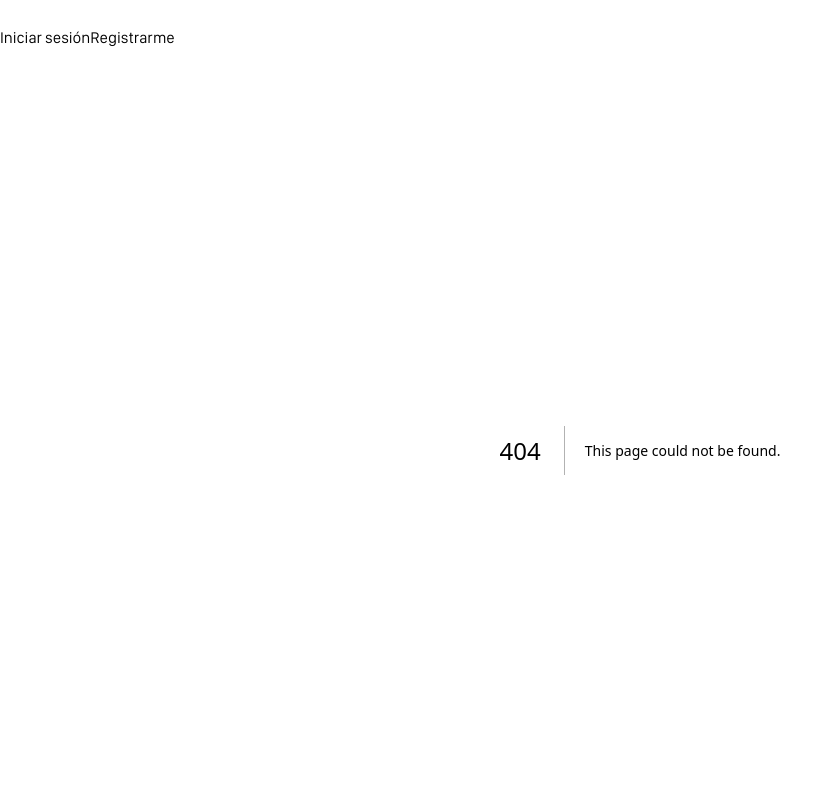
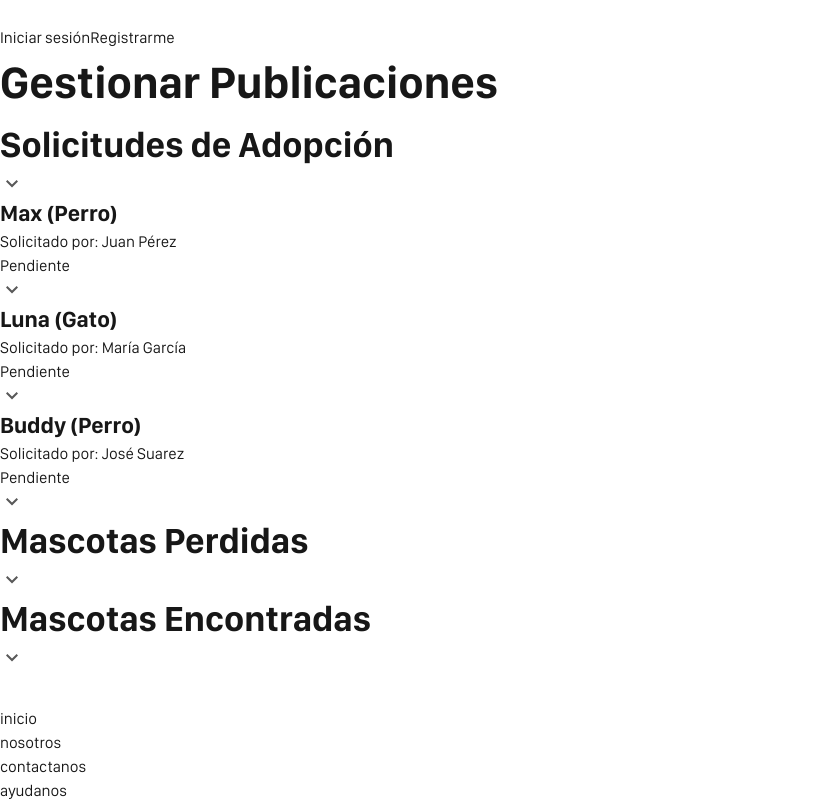
Before and after one commit to No-Country-simulation/s18-05-m-csharp-react, a Next.js app in the folder client/: page /notificaciones in a window 1280 px wide. Before the commit this address had no page. Shown: the top 801 px of the page, without its empty margins (0-839 px from the left). Built offline with nearby package versions, Linux system fonts and the light colour scheme.

Commit message:
gestion de publicaciones rediseñado y acomodado

```diff
--- /dev/null
+++ b/client/src/app/notificaciones/[management]/page.tsx
@@ -0,0 +1,26 @@
+import AdoptionRequests from "@/components/notifications/management/AdoptionRequest"
+import LostPets from "@/components/notifications/management/LostPets"
+import FoundPets from "@/components/notifications/management/FoundPets"
+
+type props = {
+  params: { management: string }
+}
+
+const page = ({ params: { management } }: props) => {
+  return (
+    <div className="container mx-auto p-6 md:p-8 lg:p-12 bg-background rounded-lg shadow-lg mb-12 transition-all duration-300 ease-in-out">
+      <h1 className="text-primary mb-8 text-center"> Gestionar</h1>
+      {
+        management === "adopciones"
+          ? <AdoptionRequests />
+          : management === "mascotas-perdidas"
+            ? <LostPets />
+            : management === "mascotas-encontradas"
+              ? <FoundPets />
+              : <h2 className="text-center my-24 text-primary">No se encontró la sección solicitada.</h2>
+      }
+    </div>
+  )
+}
+
+export default page
--- a/client/src/app/notificaciones/adopciones/page.tsx
+++ /dev/null
@@ -1,12 +0,0 @@
-import AdoptionRequests from "@/components/notifications/management/AdoptionRequest"
-
-const page = () => {
-  return (
-    <div className="container mx-auto p-6 md:p-8 lg:p-12 bg-background rounded-lg shadow-lg mb-12 transition-all duration-300 ease-in-out">
-      <h1 className="text-primary mb-8 text-center">Gestionar Solicitudes de Adopción</h1>
-      <AdoptionRequests />
-    </div>
-  )
-}
-
-export default page
--- a/client/src/app/notificaciones/mascotas-encontradas/page.tsx
+++ /dev/null
@@ -1,12 +0,0 @@
-import FoundPets from "@/components/notifications/management/FoundPets"
-
-const page = () => {
-  return (
-    <div className="container mx-auto p-6 md:p-8 lg:p-12 bg-background rounded-lg shadow-lg mb-12 transition-all duration-300 ease-in-out">
-      <h1 className="text-primary mb-8 text-center">Mascotas Encontradas</h1>
-      <FoundPets />
-    </div>
-  )
-}
-
-export default page
--- a/client/src/app/notificaciones/mascotas-perdidas/page.tsx
+++ /dev/null
@@ -1,12 +0,0 @@
-import LostPets from "@/components/notifications/management/LostPets"
-
-const page = () => {
-  return (
-    <div className="container mx-auto p-6 md:p-8 lg:p-12 bg-background rounded-lg shadow-lg mb-12 transition-all duration-300 ease-in-out">
-      <h1 className="text-primary mb-8 text-center">Mascotas Perdidas</h1>
-      <LostPets />
-    </div>
-  )
-}
-
-export default page
--- /dev/null
+++ b/client/src/app/notificaciones/page.tsx
@@ -0,0 +1,47 @@
+import AdoptionRequests from "@/components/notifications/management/AdoptionRequest"
+import LostPets from "@/components/notifications/management/LostPets"
+import FoundPets from "@/components/notifications/management/FoundPets"
+import { Disclosure, DisclosureButton, DisclosurePanel } from '@headlessui/react'
+import Image from "next/image"
+
+const items = [
+  { title: "Solicitudes de Adopción", component: <AdoptionRequests hiddenTitle /> },
+  { title: "Mascotas Perdidas", component: <LostPets hiddenTitle /> },
+  { title: "Mascotas Encontradas", component: <FoundPets hiddenTitle /> },
+]
+
+const page = () => {
+  return (
+    <div className="container mx-auto p-6 md:p-8 lg:p-12 mb-12 transition-all duration-300 ease-in-out">
+      <h1 className="text-primary mb-8 text-center">Gestionar Publicaciones</h1>
+      <div className="space-y-10">
+        {
+          items.map((item, index) => (
+            <Disclosure as="div" className="p-6 shadow-xl rounded-2xl" defaultOpen={index === 0} key={index}>
+              <DisclosureButton className="group flex w-full items-center justify-between">
+                <h2 className="text-secondary">
+                  {item.title}
+                </h2>
+
+                <Image
+                  alt="expandir"
+                  width={24}
+                  height={24}
+                  src={`/assets/icons/arrow_down.svg`}
+                  className="transition-transform duration-300 transform group-data-[open]:rotate-180"
+                />
+              </DisclosureButton>
+
+              <DisclosurePanel className="mt-2">
+                {item.component}
+              </DisclosurePanel>
+            </Disclosure>
+          ))
+        }
+      </div>
+
+    </div>
+  )
+}
+
+export default page
--- a/client/src/components/notifications/management/AdoptionRequest.tsx
+++ b/client/src/components/notifications/management/AdoptionRequest.tsx
@@ -1,5 +1,4 @@
 'use client'
-
 import Image from 'next/image'
 import { useState } from 'react'
 
@@ -48,7 +47,7 @@ const mockRequests: AdoptionRequest[] =
     }
   ]
 
-export default function AdoptionManagement() {
+export default function AdoptionManagement({ hiddenTitle }: { hiddenTitle?: boolean }) {
   const [requests, setRequests] = useState<AdoptionRequest[]>(mockRequests)
   const [expandedRequest, setExpandedRequest] = useState<string | null>(null)
 
@@ -63,6 +62,10 @@ export default function AdoptionManagement() {
   }
 
   return (
+    <div className="max-w-4xl mx-auto p-4">
+      {
+        !hiddenTitle && <h1 className="text-3xl font-bold mb-6">Solicitudes de Adopción</h1>
+      }
       <div className="space-y-6">
         {requests.map((request) => (
           <div key={request.id} className={`border border-primary rounded-lg overflow-hidden transition-all ease-in-out duration-300   ${expandedRequest === request.id ? "bg-custom-gradient text-white border-transparent" : "bg-white"}`}>
@@ -128,5 +131,6 @@ export default function AdoptionManagement() {
         ))
         }
       </div >
+    </div>
   )
 }
--- a/client/src/components/notifications/management/FoundPets.tsx
+++ b/client/src/components/notifications/management/FoundPets.tsx
@@ -30,7 +30,7 @@ const initialFoundPets: FoundPet[] = [
   }
 ]
 
-export default function FoundPets() {
+export default function FoundPets({ hiddenTitle }: { hiddenTitle?: boolean }) {
   const [foundPets, setFoundPets] = useState<FoundPet[]>(initialFoundPets)
   const [expandedPet, setExpandedPet] = useState<string | null>(null)
 
@@ -50,29 +50,31 @@ export default function FoundPets() {
 
   return (
     <div className="max-w-4xl mx-auto p-4">
-      <h1 className="text-3xl font-bold mb-6">Mascotas Encontradas</h1>
-      <div className="space-y-4">
+      {
+        !hiddenTitle && <h1 className="text-3xl font-bold mb-6">Mascotas Encontradas</h1>
+      }
+      <div className="space-y-6">
         {foundPets.map((pet) => (
-          <div key={pet.id} className="border rounded-lg shadow-sm overflow-hidden">
+          <div key={pet.id} className="border border-primary rounded-lg shadow-sm transition-all ease-in-out duration-300  overflow-hidden bg-white">
             <div
-              className="flex items-center justify-between p-4 cursor-pointer bg-gray-50"
+              className={`flex items-center justify-between p-6`}
               onClick={() => handleExpand(pet.id)}
             >
               <div>
-                <h2 className="text-lg font-semibold">Mascota Encontrada ({pet.type})</h2>
-                <p className="text-sm text-gray-600">Encontrado en: {pet.location}</p>
+                <h3>Mascota Encontrada ({pet.type})</h3>
+                <p>Encontrado en: {pet.location}</p>
               </div>
               <div className="flex items-center">
-                <span className={`px-2 py-1 rounded-full text-xs font-semibold ${pet.status === 'active' ? 'bg-blue-200 text-blue-800' : 'bg-green-200 text-green-800'
+                <span className={`px-4 py-2 rounded-full text-small font-semibold ${pet.status === 'active' ? 'bg-blue-200 text-blue-800' : 'bg-green-200 text-green-800'
                   }`}>
                   {pet.status === 'active' ? 'Buscando Dueño' : 'Devuelto'}
                 </span>
               </div>
             </div>
             {expandedPet === pet.id && (
-              <div className="p-4 border-t">
-                <p className="text-sm mb-2"><strong>Fecha de encuentro:</strong> {pet.date}</p>
-                <p className="text-sm mb-4"><strong>Descripción:</strong> {pet.description}</p>
+              <div className="p-6 border-t border-primary">
+                <p className="text-body mb-2"><strong>Fecha de encuentro:</strong> {pet.date}</p>
+                <p className="text-body mb-4"><strong>Descripción:</strong> {pet.description}</p>
                 <div className="flex justify-end space-x-2">
                   {pet.status === 'active' ? (
                     <button
--- a/client/src/components/notifications/management/LostPets.tsx
+++ b/client/src/components/notifications/management/LostPets.tsx
@@ -32,7 +32,7 @@ const initialLostPets: LostPet[] = [
   }
 ]
 
-export default function LostPets() {
+export default function LostPets({ hiddenTitle }: { hiddenTitle?: boolean }) {
   const [lostPets, setLostPets] = useState<LostPet[]>(initialLostPets)
   const [expandedPet, setExpandedPet] = useState<string | null>(null)
 
@@ -52,29 +52,32 @@ export default function LostPets() {
 
   return (
     <div className="max-w-4xl mx-auto p-4">
-      <h1 className="text-3xl font-bold mb-6">Mascotas Perdidas</h1>
-      <div className="space-y-4">
+      {
+        !hiddenTitle && <h1 className="text-3xl font-bold mb-6">Mascotas Perdidas</h1>
+      }
+
+      <div className="space-y-6">
         {lostPets.map((pet) => (
-          <div key={pet.id} className="border rounded-lg shadow-sm overflow-hidden">
+          <div key={pet.id} className="border border-primary rounded-lg overflow-hidden transition-all ease-in-out duration-300 bg-white">
             <div
-              className="flex items-center justify-between p-4 cursor-pointer bg-gray-50"
+              className={`flex items-center justify-between p-6`}
               onClick={() => handleExpand(pet.id)}
             >
               <div>
-                <h2 className="text-lg font-semibold">{pet.name} ({pet.type})</h2>
-                <p className="text-sm text-gray-600">Perdido en: {pet.location}</p>
+                <h3>{pet.name} ({pet.type})</h3>
+                <p>Perdido en: {pet.location}</p>
               </div>
               <div className="flex items-center">
-                <span className={`px-2 py-1 rounded-full text-xs font-semibold ${pet.status === 'active' ? 'bg-red-200 text-red-800' : 'bg-green-200 text-green-800'
+                <span className={`px-4 py-2 rounded-full text-small font-semibold ${pet.status === 'active' ? 'bg-red-200 text-red-800' : 'bg-green-200 text-green-800'
                   }`}>
                   {pet.status === 'active' ? 'Perdido' : 'Encontrado'}
                 </span>
               </div>
             </div>
             {expandedPet === pet.id && (
-              <div className="p-4 border-t">
-                <p className="text-sm mb-2"><strong>Fecha de pérdida:</strong> {pet.date}</p>
-                <p className="text-sm mb-4"><strong>Descripción:</strong> {pet.description}</p>
+              <div className="p-6 border-t border-primary">
+                <p className="text-body mb-2"><strong>Fecha de pérdida:</strong> {pet.date}</p>
+                <p className="text-body mb-4"><strong>Descripción:</strong> {pet.description}</p>
                 <div className="flex justify-end space-x-2">
                   {pet.status === 'active' ? (
                     <button
--- a/client/src/layout/components/UserNav.tsx
+++ b/client/src/layout/components/UserNav.tsx
@@ -36,7 +36,7 @@ const UserNav = () => {
         aria-label="Notifications"
         className="p-2 hover:bg-white-100 rounded-full transition-colors focus:outline-primary-light-500"
         options={[
-          { href: "/#", label: "Ver notificaciones" },
+          { href: "/notificaciones", label: "Gestionar Publicaciones" },
           { href: "/notificaciones/adopciones", label: "Adopciones" },
           { href: "/notificaciones/mascotas-perdidas", label: "Mascotas Perdidas" },
           { href: "/notificaciones/mascotas-encontradas", label: "Mascotas Encontradas" },
```
Lines whose indentation alone changed are shown as unchanged.
